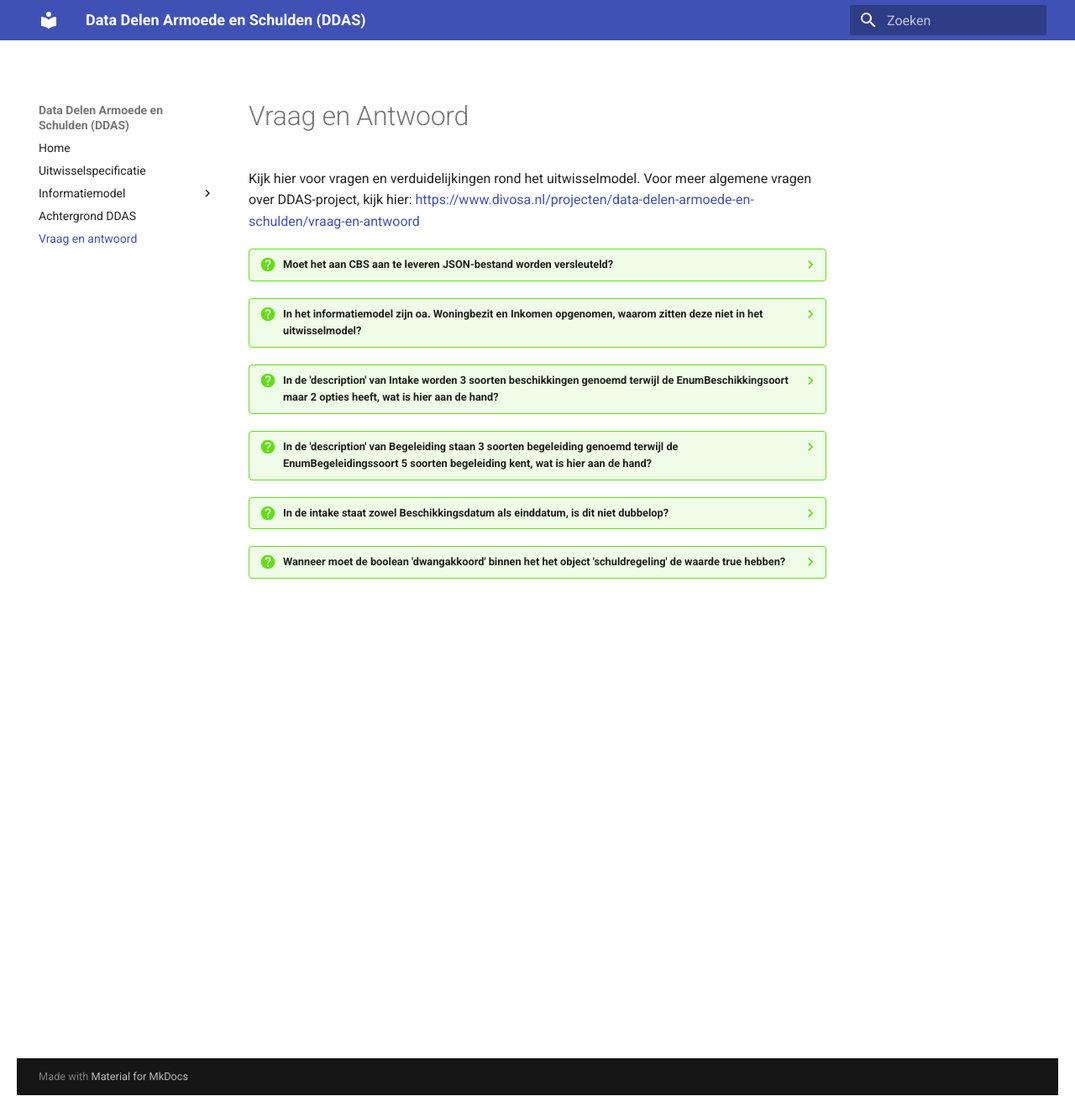
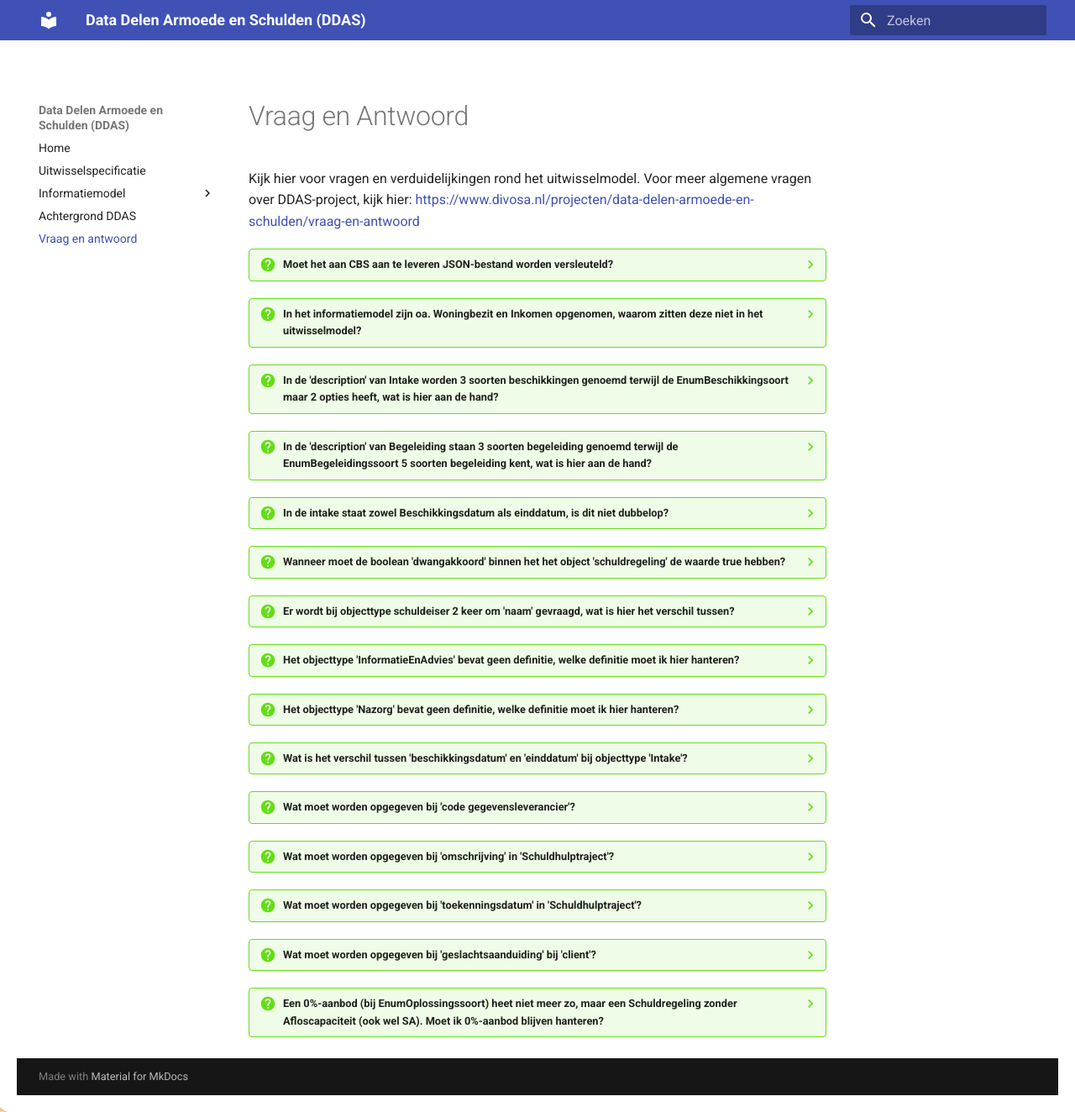
Before and after one commit to VNG-Realisatie/ddas, an MkDocs documentation site: the page built from docs/VraagEnAntwoord.md, in a window 1280 px wide and 1324 px high. Shown: the whole window at 84% size. Built offline with MkDocs 1.6.1 and Material for MkDocs 9.7.7, drawn with Linux system fonts in a browser that asks for light colours; the version menu is left out.

Commit message:
Vragen en antwoorden uitgebreid

```diff
--- a/docs/VraagEnAntwoord.md
+++ b/docs/VraagEnAntwoord.md
@@ -19,3 +19,34 @@ Kijk hier voor vragen en verduidelijkingen rond het uitwisselmodel. Voor meer al
 
 ??? question "Wanneer moet de boolean 'dwangakkoord' binnen het het object 'schuldregeling' de waarde true hebben?"
     De boolean 'dwangakkoord' heeft alleen de waarde true als de datum 'toegekend' een waarde heeft.
+
+??? question "Er wordt bij objecttype schuldeiser 2 keer om 'naam' gevraagd, wat is hier het verschil tussen?"
+    Het betreft hier een fout in de uitwisselspecificatie: het zou 1x 'naam' moeten zijn. Aanbieders wordt gevraagd beide velden te vullen met dezelfde waarde.
+
+??? question "Het objecttype 'InformatieEnAdvies' bevat geen definitie, welke definitie moet ik hier hanteren?"
+    Voor wat betreft InformatieEnAdvies kun je de volgende definitie hanteren: 'Sommige inwoners kunnen met een beetje hulp hun (dreigende) financiële problemen zelfstandig oplossen. Bij Informatie en Advies geef je iemand met informatie inzicht in financiële keuzes. Dat kan ook digitaal. Sluit aan op iemands vragen, behoeftes en mogelijkheden en stimuleer de inwoner zo veel mogelijk zelf te doen.'
+
+    Bron: https://www.nvvk.nl/kennisbank-detail/2022/04/20/Module-Informatie--Advies
+
+??? question "Het objecttype 'Nazorg' bevat geen definitie, welke definitie moet ik hier hanteren?"
+    Voor wat betreft Nazorg kun je de volgende definitie hanteren: 'Nazorg is een essentieel onderdeel van schuldhulpverlening dat tot doel heeft om klanten na een schuldregelingstraject te ondersteunen bij het opbouwen van een schuldenvrij leven, zelfredzaamheid te bevorderen en terugval te voorkomen. Dit omvat het versterken van financieel zelfvertrouwen, het helpen bij het vasthouden van gezonde financiële gewoonten en het bieden van maatwerkondersteuning, zoals periodieke checks op inkomsten en uitgaven, anticiperen op veranderingen en advies bij toekomstige financiële vraagstukken.'
+
+    Bron: https://www.nvvk.nl/kennisbank-detail/2022/07/07/Module-Nazorg?originNode=1401
+
+??? question "Wat is het verschil tussen 'beschikkingsdatum' en 'einddatum' bij objecttype 'Intake'?"
+    De beschikkingsdatum is de datum waarop de beschikking is afgegeven, en de einddatum is de datum waarop de intake is afgelopen. In de praktijk zullen deze twee data bijna altijd hetzelfde zijn, maar in theorie kunnen deze data van elkaar verschillen.
+
+??? question "Wat moet worden opgegeven bij 'code gegevensleverancier'?"
+    Dit is een code die het CBS nodig heeft om onderscheid te kunnen maken tussen de leveranciers die de gegevens aanbieden. Voor nu een goede optie de naam in te vullen van de softwareleverancier die de aanpassing in de software doet. Mocht het CBS een andere verwachten dan laten we dat weten.
+
+??? question "Wat moet worden opgegeven bij 'omschrijving' in 'Schuldhulptraject'?"
+    Omschrijving is een optioneel veld die iets zeggen over individuele trajecten. Dit veld is echter niet relevant voor de levering aan CBS en kan leeg gelaten worden.
+
+??? question "Wat moet worden opgegeven bij 'toekenningsdatum' in 'Schuldhulptraject'?"
+    Toekenningsdatum bevat de datum waarop de schuldregeling is toegekend, en is dus hetzelfde als het veld ‘toegekend’ uit Schuldregeling. Wij vragen om hier dezelfde waarde op te voeren.
+
+??? question "Wat moet worden opgegeven bij 'geslachtsaanduiding' bij 'client'?"
+    De geslachtsaanduiding hoort van het type 'geslacht' te zijn, en niet alleen een string. Dit staat nu niet goed in de uitwisselspecificatie. Bij geslachtsaanduiding moet dus een van de waarden uit 'geslacht' te staan: ['Man','Vrouw','Onbekend','Leeg']
+
+??? question "Een 0%-aanbod (bij EnumOplossingssoort) heet niet meer zo, maar een Schuldregeling zonder Afloscapaciteit (ook wel SA). Moet ik 0%-aanbod blijven hanteren?"
+    Ja, de term 0%-aanbod blijft gehanteerd tot een nieuwe versie van de uitwisselspecificatie wordt uitgebracht. De huidige uitwisselspecificatie is vastgesteld voordat deze nieuwe term is geïntroduceerd, daarom wordt de oude term nog gehanteerd.
```
Also changed, not shown: site/VraagEnAntwoord/index.html, site/search/search_index.json, site/sitemap.xml, 1 other file.
